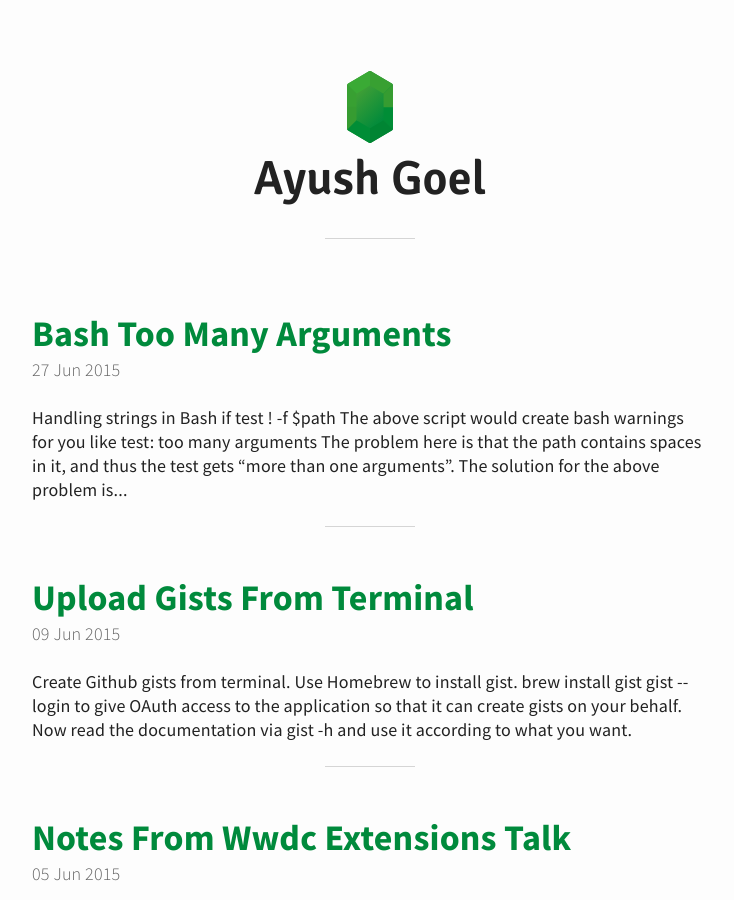
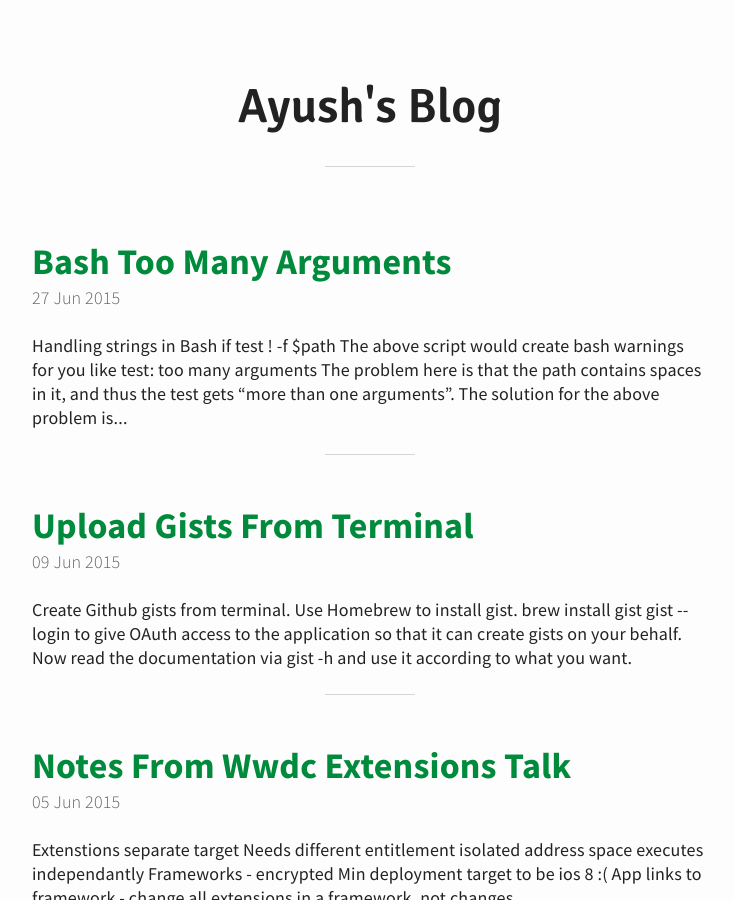
Before and after one commit to ayushgoel/ayushgoel.github.io, a Jekyll site: the page built from index.html, in a window 1280 px wide and 900 px high. Shown: the whole window, without its empty margins (270-1004 px from the left). Built offline with Jekyll 4.4.1, drawn with Linux system fonts in a browser that asks for light colours; the list of posts is cut into pages by our own code.

Commit message:
Remove unwanted icon from header

```diff
--- a/_includes/header.html
+++ b/_includes/header.html
@@ -1,6 +1,5 @@
 <header id="header">
 	<a href="{{ site.baseurl }}">
-		<img src="{{ "images/emerald.svg" | prepend: site.baseurl }}" alt="Ayush's Logo">
-	  <h1>Ayush Goel</h1>
+		<h1>Ayush's Blog</h1>
 	</a>
 </header>
```
Also changed, not shown: images/emerald.svg (deleted).
